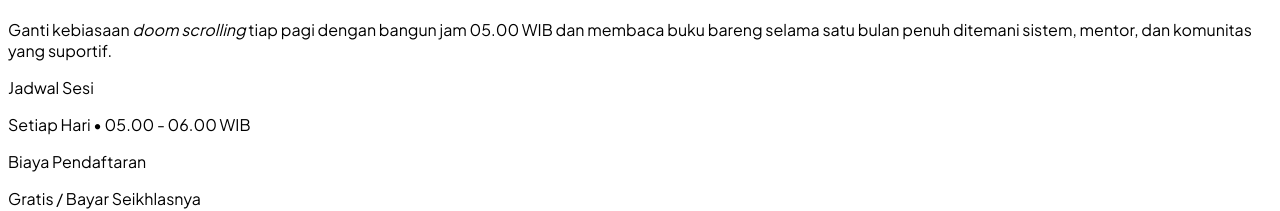
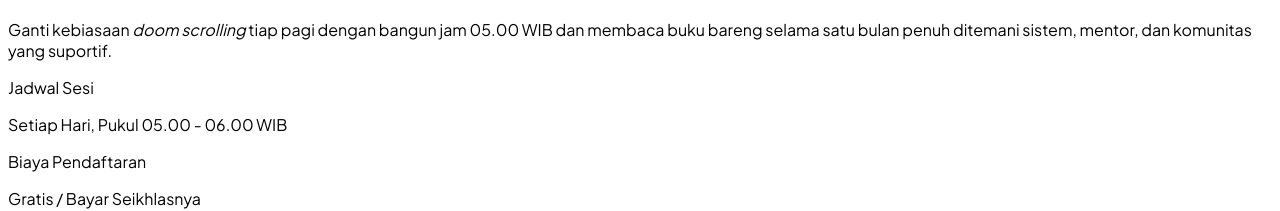
Before and after one commit to LEANDER230/Baca-Bareng-Club, a Next.js app: page /30-day-challenge in a window 1280 px wide. Shown: the part 1670-1881 px from the top of the page. Built offline with nearby package versions, Linux system fonts and the light colour scheme.

Commit message:
Update schedule format in CHALLENGE_DATA

```diff
--- a/app/30-day-challenge/page.tsx
+++ b/app/30-day-challenge/page.tsx
@@ -4,7 +4,7 @@ import Link from "next/link";
 const CHALLENGE_DATA = {
   totalSlots: 50,
   remainingSlots: 0, // Ubah angka ini saat kuota batch berikutnya dibuka
-  schedule: "Setiap Hari • 05.00 - 06.00 WIB",
+  schedule: "Setiap Hari, Pukul 05.00 - 06.00 WIB",
   fee: "Gratis / Bayar Seikhlasnya",
   registerUrl: "https://bit.ly/DaftarBacaBarengClubGB",
 };
```
